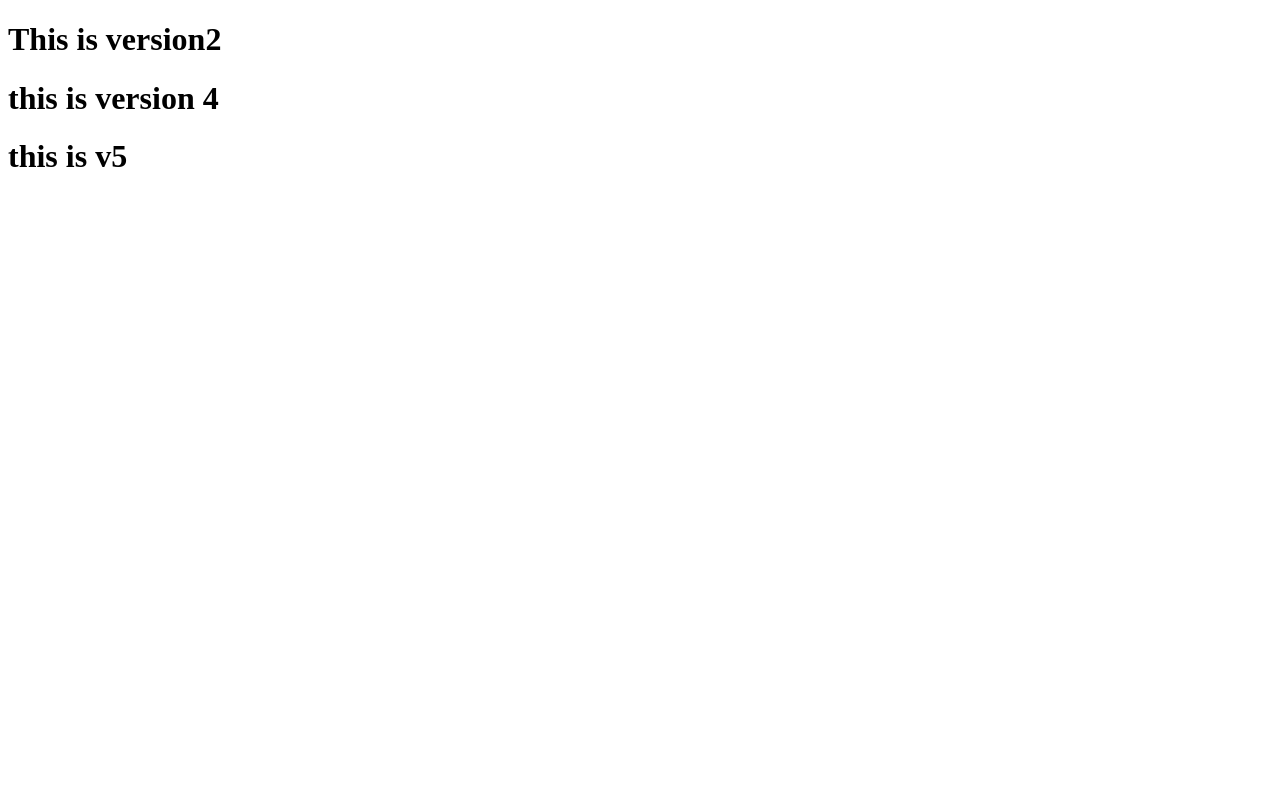
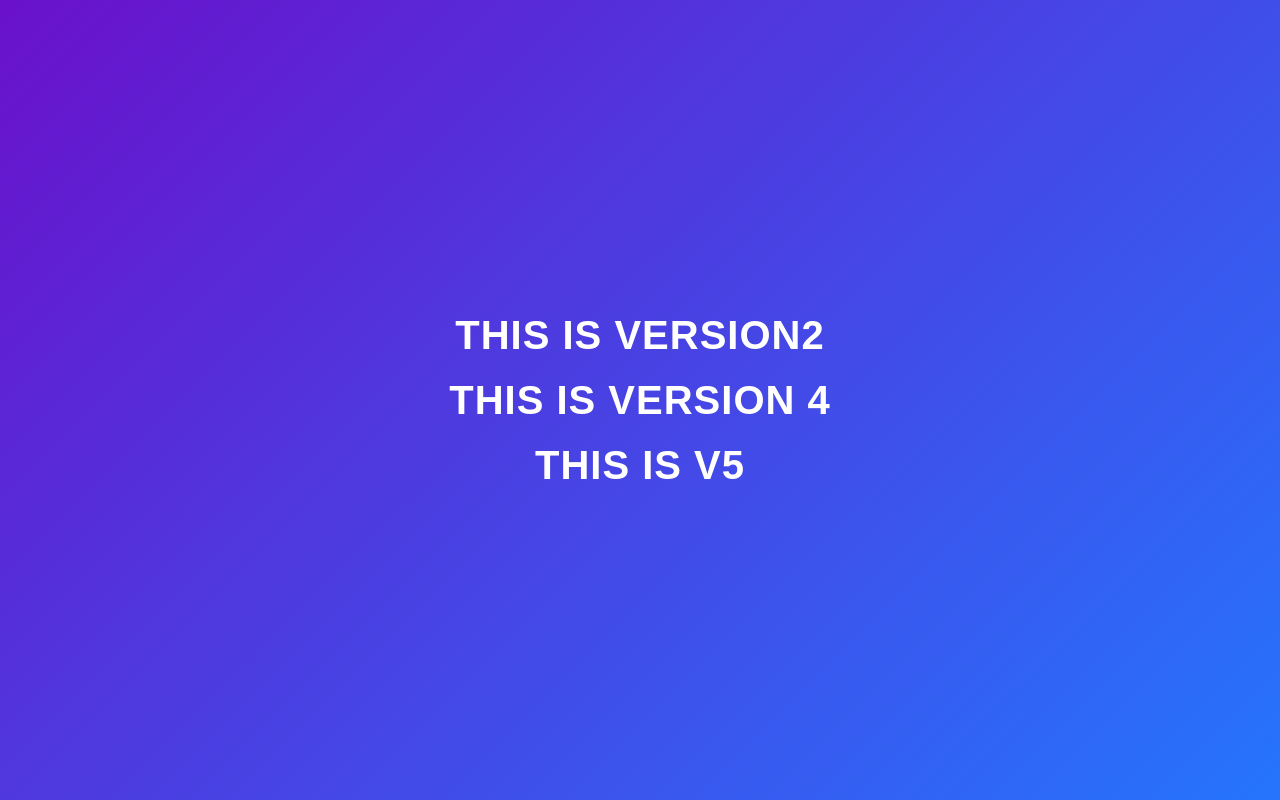
Before and after one commit to NishaSinha123/gitandgithub, a plain HTML site: page index.html in a window 1280 px wide. Drawn offline with Linux system fonts and the light colour scheme.

Commit message:
added design for website

```diff
--- a/index.html
+++ b/index.html
@@ -4,6 +4,7 @@
     <meta charset="UTF-8">
     <meta name="viewport" content="width=device-width, initial-scale=1.0">
     <title>Document</title>
+    <link rel="stylesheet" href="style.css">
 </head>
 <body>
     <h1>This is version2</h1>
--- /dev/null
+++ b/style.css
@@ -0,0 +1,53 @@
+/* Reset default margin and padding */
+* {
+  margin: 0;
+  padding: 0;
+  box-sizing: border-box;
+  font-family: "Poppins", sans-serif;
+}
+
+/* Body styling */
+body {
+  height: 100vh;
+  background: linear-gradient(135deg, #6a11cb, #2575fc);
+  display: flex;
+  flex-direction: column;
+  justify-content: center;
+  align-items: center;
+  color: white;
+}
+
+/* Heading styling */
+h1 {
+  font-size: 2.5rem;
+  margin: 10px 0;
+  letter-spacing: 1px;
+  text-transform: uppercase;
+  animation: fadeInUp 1.5s ease;
+  transition: transform 0.3s ease, color 0.3s ease;
+}
+
+/* Hover effect */
+h1:hover {
+  transform: scale(1.1);
+  color: #ffeb3b;
+}
+
+/* Animation */
+@keyframes fadeInUp {
+  from {
+    opacity: 0;
+    transform: translateY(30px);
+  }
+  to {
+    opacity: 1;
+    transform: translateY(0);
+  }
+}
+
+/* Small screen responsiveness */
+@media (max-width: 600px) {
+  h1 {
+    font-size: 1.8rem;
+  }
+}
```
